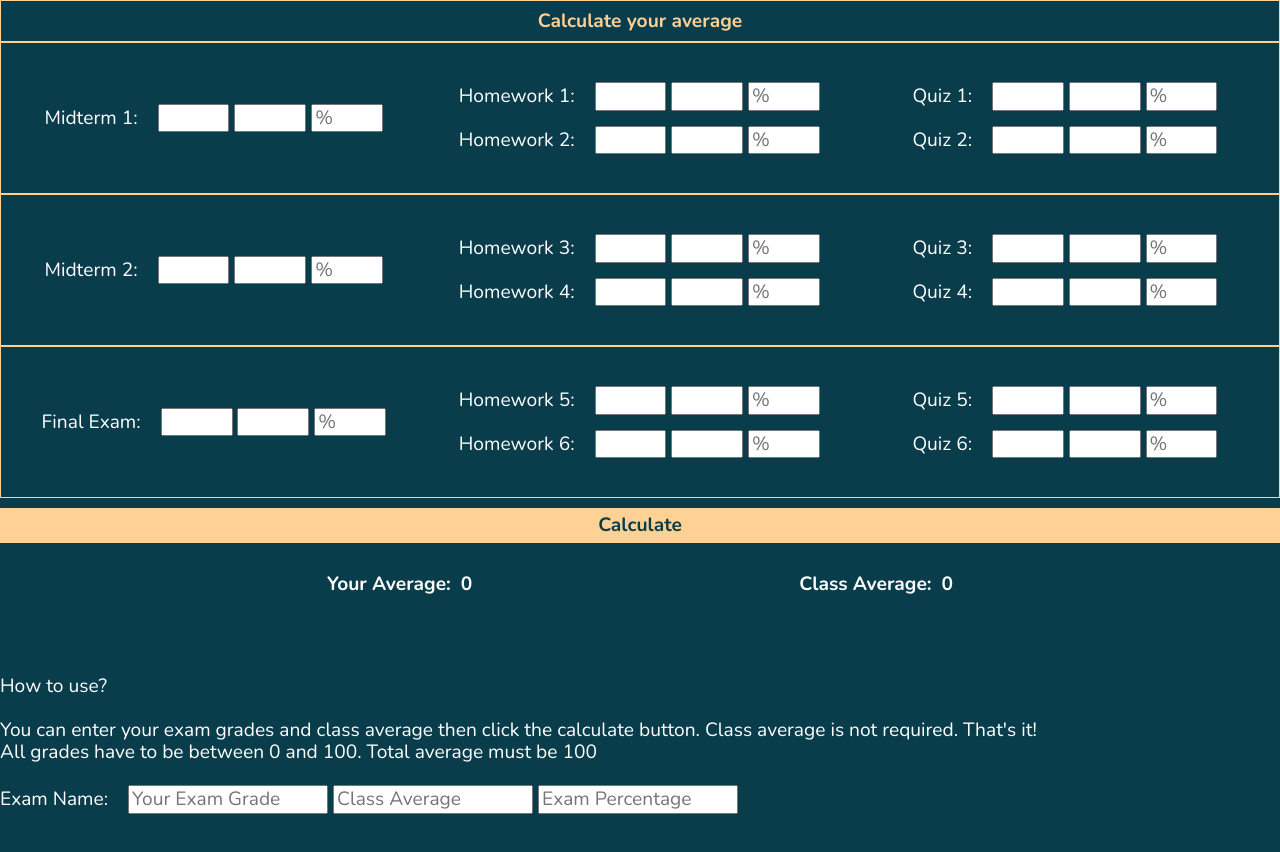
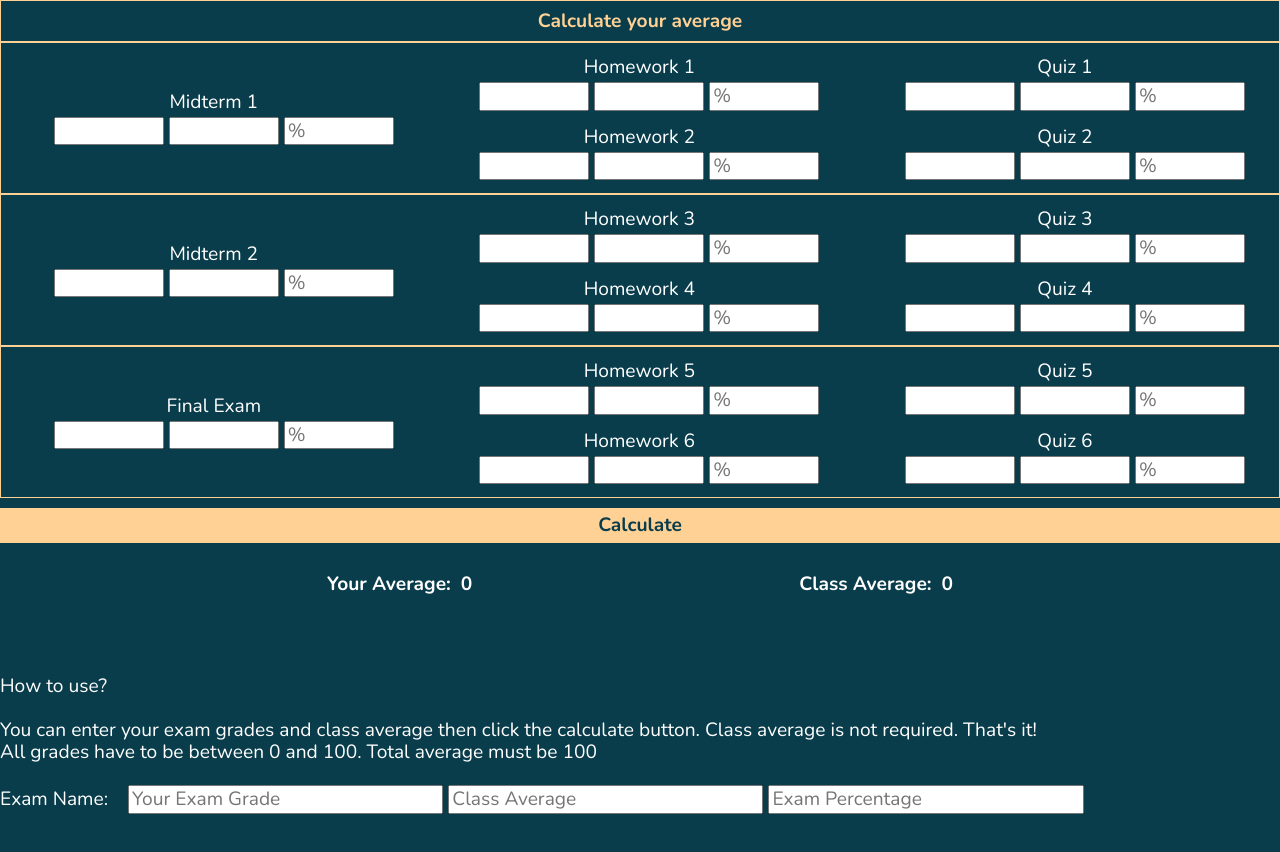
Before and after one commit to mustafaberat/Find-Your-Average-Program-1, a plain HTML site: page index.html in a window 1280 px wide. Drawn offline with nearby package versions, Linux system fonts and the light colour scheme.

Commit message:
structured for small dimensions

```diff
--- a/index.css
+++ b/index.css
@@ -1,5 +1,5 @@
 .container{
-    height: 120vh;
+    min-height: 120vh;
     background-color: #093D4B;
     color: white;
     font-family: 'Nunito', sans-serif;
@@ -18,6 +18,7 @@
     justify-content: center;
     text-align: center;
     align-items: center;
+    white-space: nowrap;
 }
 
 .main-window-line1,
@@ -43,12 +44,17 @@
 }
 
 .boxes input{
-    width: 15%;
+    width: 24%;
+    min-width: 38px;
     color: black;
 }
 
 .leftmargin{
     margin-left: 20px;
+}
+
+.dontSmall{
+    margin-top: 4px;
 }
 
 .main-window-line5{
@@ -95,3 +101,7 @@
 .note-percentage{
     pointer-events: none;
 }
+
+.dontSmallNever{
+    white-space: nowrap;
+}
--- a/index.html
+++ b/index.html
@@ -1,5 +1,6 @@
 <!DOCTYPE html>
 <html lang="en">
+
 <head>
     <meta charset="UTF-8">
     <meta name="viewport" content="width=device-width, initial-scale=1.0">
@@ -11,6 +12,7 @@
     <link rel="stylesheet" href="index.css">
     <script text="text/index.js" src="index.js"></script>
 </head>
+
 <body>
     <div class="container">
         <div class="main-window">
@@ -24,33 +26,64 @@
             <div class="main-window-line2">
                 <div class="main-window-line2-box1 main-window-line-box">
                     <div class="boxes">
-                        Midterm 1:<input type="number" id="midterm1-exam" name="averagebox" maxlength="3" size="3" class="boxes-input leftmargin">
-                        <input type="number" id="midterm1-class" name="classaveragebox" maxlength="3" size="3" class="boxes-input">
-                        <input type="number" id="midterm1-percentage" name="percentage" maxlength="3" size="3" class="boxes-input" placeholder="%">
+                        Midterm 1
+                        <div class="dontSmall">
+                            <input type="number" id="midterm1-exam" name="averagebox" maxlength="3" size="3"
+                                class="boxes-input leftmargin">
+                            <input type="number" id="midterm1-class" name="classaveragebox" maxlength="3" size="3"
+                                class="boxes-input">
+                            <input type="number" id="midterm1-percentage" name="percentage" maxlength="3" size="3"
+                                class="boxes-input" placeholder="%">
+                        </div>
                     </div>
                 </div>
                 <div class="main-window-line2-box2 main-window-line-box">
                     <div class="boxes">
-                        Homework 1:<input type="number" id="homework1-exam" name="averagebox" maxlength="3" size="3" class="boxes-input leftmargin">
-                        <input type="number" id="homework1-class" name="classaveragebox" maxlength="3" size="3" class="boxes-input">
-                        <input type="number" id="homework1-percentage" name="percentage" maxlength="3" size="3" class="boxes-input" placeholder="%">
+                        Homework 1
+                        <div class="dontSmall">
+                            <input type="number" id="homework1-exam" name="averagebox" maxlength="3" size="3"
+                                class="boxes-input leftmargin">
+                            <input type="number" id="homework1-class" name="classaveragebox" maxlength="3" size="3"
+                                class="boxes-input">
+                            <input type="number" id="homework1-percentage" name="percentage" maxlength="3" size="3"
+                                class="boxes-input" placeholder="%">
+                        </div>
                     </div>
                     <div class="boxes boxesIncludeTwo">
-                        Homework 2:<input type="number" id="homework2-exam" name="averagebox" maxlength="3" size="3" class="boxes-input leftmargin">
-                        <input type="number" id="homework2-class" name="classaveragebox" maxlength="3" size="3" class="boxes-input">
-                        <input type="number" id="homework2-percentage" name="percentage" maxlength="3" size="3" class="boxes-input" placeholder="%">
+                        Homework 2
+                        <div class="dontSmall">
+                            <input type="number" id="homework2-exam" name="averagebox" maxlength="3" size="3"
+                                class="boxes-input leftmargin">
+                            <input type="number" id="homework2-class" name="classaveragebox" maxlength="3" size="3"
+                                class="boxes-input">
+                            <input type="number" id="homework2-percentage" name="percentage" maxlength="3" size="3"
+                                class="boxes-input" placeholder="%">
+                        </div>
                     </div>
                 </div>
                 <div class="main-window-line2-box3 main-window-line-box">
                     <div class="boxes">
-                        Quiz 1:<input type="number" id="quiz1-exam" name="averagebox" maxlength="3" size="3" class="boxes-input leftmargin">
-                        <input type="number" id="quiz1-class" name="classaveragebox" maxlength="3" size="3" class="boxes-input">
-                        <input type="number" id="quiz1-percentage" name="percentage" maxlength="3" size="3" class="boxes-input" placeholder="%">
+                        Quiz 1
+                        <div class="dontSmall">
+                            <input type="number" id="quiz1-exam" name="averagebox" maxlength="3" size="3"
+                                class="boxes-input leftmargin">
+                            <input type="number" id="quiz1-class" name="classaveragebox" maxlength="3" size="3"
+                                class="boxes-input">
+                            <input type="number" id="quiz1-percentage" name="percentage" maxlength="3" size="3"
+                                class="boxes-input" placeholder="%">
+                        </div>
                     </div>
                     <div class="boxes boxesIncludeTwo">
-                        Quiz 2:<input type="number" id="quiz2-exam" name="averagebox" maxlength="3" size="3" class="boxes-input leftmargin">
-                        <input type="number" id="quiz2-class" name="classaveragebox" maxlength="3" size="3" class="boxes-input">
-                        <input type="number" id="quiz2-percentage" name="percentage" maxlength="3" size="3" class="boxes-input" placeholder="%">
+                        Quiz 2
+                        <div class="dontSmall">
+
+                            <input type="number" id="quiz2-exam" name="averagebox" maxlength="3" size="3"
+                                class="boxes-input leftmargin">
+                            <input type="number" id="quiz2-class" name="classaveragebox" maxlength="3" size="3"
+                                class="boxes-input">
+                            <input type="number" id="quiz2-percentage" name="percentage" maxlength="3" size="3"
+                                class="boxes-input" placeholder="%">
+                        </div>
                     </div>
                 </div>
             </div>
@@ -59,33 +92,66 @@
             <div class="main-window-line3">
                 <div class="main-window-line3-box1 main-window-line-box">
                     <div class="boxes">
-                        Midterm 2:<input type="number" id="midterm2-exam" name="averagebox" maxlength="3" size="3" class="boxes-input leftmargin">
-                        <input type="number" id="midterm2-class" name="classaveragebox" maxlength="3" size="3" class="boxes-input">
-                        <input type="number" id="midterm2-percentage" name="percentage" maxlength="3" size="3" class="boxes-input" placeholder="%">
+                        Midterm 2
+                        <div class="dontSmall">
+
+                            <input type="number" id="midterm2-exam" name="averagebox" maxlength="3" size="3"
+                                class="boxes-input leftmargin">
+                            <input type="number" id="midterm2-class" name="classaveragebox" maxlength="3" size="3"
+                                class="boxes-input">
+                            <input type="number" id="midterm2-percentage" name="percentage" maxlength="3" size="3"
+                                class="boxes-input" placeholder="%">
+                        </div>
                     </div>
                 </div>
                 <div class="main-window-line3-box2 main-window-line-box">
                     <div class="boxes">
-                        Homework 3:<input type="number" id="homework3-exam" name="averagebox" maxlength="3" size="3" class="boxes-input leftmargin">
-                        <input type="number" id="homework3-class" name="classaveragebox" maxlength="3" size="3" class="boxes-input">
-                        <input type="number" id="homework3-percentage" name="percentage" maxlength="3" size="3" class="boxes-input" placeholder="%">
+                        Homework 3
+                        <div class="dontSmall">
+
+                            <input type="number" id="homework3-exam" name="averagebox" maxlength="3" size="3"
+                                class="boxes-input leftmargin">
+                            <input type="number" id="homework3-class" name="classaveragebox" maxlength="3" size="3"
+                                class="boxes-input">
+                            <input type="number" id="homework3-percentage" name="percentage" maxlength="3" size="3"
+                                class="boxes-input" placeholder="%">
+                        </div>
                     </div>
                     <div class="boxes boxesIncludeTwo">
-                        Homework 4:<input type="number" id="homework4-exam" name="averagebox" maxlength="3" size="3" class="boxes-input leftmargin">
-                        <input type="number" id="homework4-class" name="classaveragebox" maxlength="3" size="3" class="boxes-input">
-                        <input type="number" id="homework4-percentage" name="percentage" maxlength="3" size="3" class="boxes-input" placeholder="%">
+                        Homework 4
+                        <div class="dontSmall">
+
+                            <input type="number" id="homework4-exam" name="averagebox" maxlength="3" size="3"
+                                class="boxes-input leftmargin">
+                            <input type="number" id="homework4-class" name="classaveragebox" maxlength="3" size="3"
+                                class="boxes-input">
+                            <input type="number" id="homework4-percentage" name="percentage" maxlength="3" size="3"
+                                class="boxes-input" placeholder="%">
+                        </div>
                     </div>
                 </div>
                 <div class="main-window-line3-box3 main-window-line-box">
                     <div class="boxes">
-                        Quiz 3:<input type="number" id="quiz3-exam" name="averagebox" maxlength="3" size="3" class="boxes-input leftmargin">
-                        <input type="number" id="quiz3-class" name="classaveragebox" maxlength="3" size="3" class="boxes-input">
-                        <input type="number" id="quiz3-percentage" name="percentage" maxlength="3" size="3" class="boxes-input" placeholder="%">
+                        Quiz 3
+                        <div class="dontSmall">
+                            <input type="number" id="quiz3-exam" name="averagebox" maxlength="3" size="3"
+                                class="boxes-input leftmargin">
+                            <input type="number" id="quiz3-class" name="classaveragebox" maxlength="3" size="3"
+                                class="boxes-input">
+                            <input type="number" id="quiz3-percentage" name="percentage" maxlength="3" size="3"
+                                class="boxes-input" placeholder="%">
+                        </div>
                     </div>
                     <div class="boxes boxesIncludeTwo">
-                        Quiz 4:<input type="number" id="quiz4-exam" name="averagebox" maxlength="3" size="3" class="boxes-input leftmargin">
-                        <input type="number" id="quiz4-class" name="classaveragebox" maxlength="3" size="3" class="boxes-input">
-                        <input type="number" id="quiz4-percentage" name="percentage" maxlength="3" size="3" class="boxes-input" placeholder="%">
+                        Quiz 4
+                        <div class="dontSmall">
+                            <input type="number" id="quiz4-exam" name="averagebox" maxlength="3" size="3"
+                                class="boxes-input leftmargin">
+                            <input type="number" id="quiz4-class" name="classaveragebox" maxlength="3" size="3"
+                                class="boxes-input">
+                            <input type="number" id="quiz4-percentage" name="percentage" maxlength="3" size="3"
+                                class="boxes-input" placeholder="%">
+                        </div>
                     </div>
                 </div>
             </div>
@@ -94,33 +160,63 @@
             <div class="main-window-line4">
                 <div class="main-window-line4-box1 main-window-line-box">
                     <div class="boxes">
-                        Final Exam:<input type="number" id="final-exam" name="averagebox" maxlength="3" size="3" class="boxes-input leftmargin">
-                        <input type="number" id="final-class" name="classaveragebox" maxlength="3" size="3" class="boxes-input">
-                        <input type="number" id="final-percentage" name="percentage" maxlength="3" size="3" class="boxes-input" placeholder="%">
+                        Final Exam
+                        <div class="dontSmall">
+                            <input type="number" id="final-exam" name="averagebox" maxlength="3" size="3"
+                                class="boxes-input leftmargin">
+                            <input type="number" id="final-class" name="classaveragebox" maxlength="3" size="3"
+                                class="boxes-input">
+                            <input type="number" id="final-percentage" name="percentage" maxlength="3" size="3"
+                                class="boxes-input" placeholder="%">
+                        </div>
                     </div>
                 </div>
                 <div class="main-window-line4-box2 main-window-line-box">
                     <div class="boxes">
-                        Homework 5:<input type="number" id="homework5-exam" name="averagebox" maxlength="3" size="3" class="boxes-input leftmargin">
-                        <input type="number" id="homework5-class" name="classaveragebox" maxlength="3" size="3" class="boxes-input">
-                        <input type="number" id="homework5-percentage" name="percentage" maxlength="3" size="3" class="boxes-input" placeholder="%">
+                        Homework 5
+                        <div class="dontSmall">
+                            <input type="number" id="homework5-exam" name="averagebox" maxlength="3" size="3"
+                                class="boxes-input leftmargin">
+                            <input type="number" id="homework5-class" name="classaveragebox" maxlength="3" size="3"
+                                class="boxes-input">
+                            <input type="number" id="homework5-percentage" name="percentage" maxlength="3" size="3"
+                                class="boxes-input" placeholder="%">
+                        </div>
                     </div>
                     <div class="boxes boxesIncludeTwo">
-                        Homework 6:<input type="number" id="homework6-exam" name="averagebox" maxlength="3" size="3" class="boxes-input leftmargin">
-                        <input type="number" id="homework6-class" name="classaveragebox" maxlength="3" size="3" class="boxes-input">
-                        <input type="number" id="homework6-percentage" name="percentage" maxlength="3" size="3" class="boxes-input" placeholder="%">
+                        Homework 6
+                        <div class="dontSmall">
+                            <input type="number" id="homework6-exam" name="averagebox" maxlength="3" size="3"
+                                class="boxes-input leftmargin">
+                            <input type="number" id="homework6-class" name="classaveragebox" maxlength="3" size="3"
+                                class="boxes-input">
+                            <input type="number" id="homework6-percentage" name="percentage" maxlength="3" size="3"
+                                class="boxes-input" placeholder="%">
+                        </div>
                     </div>
                 </div>
                 <div class="main-window-line4-box3 main-window-line-box">
                     <div class="boxes">
-                        Quiz 5:<input type="number" id="quiz5-exam" name="averagebox" maxlength="3" size="3" class="boxes-input leftmargin">
-                        <input type="number" id="quiz5-class" name="classaveragebox" maxlength="3" size="3" class="boxes-input">
-                        <input type="number" id="quiz5-percentage" name="percentage" maxlength="3" size="3" class="boxes-input" placeholder="%">
+                        Quiz 5
+                        <div class="dontSmall">
+                            <input type="number" id="quiz5-exam" name="averagebox" maxlength="3" size="3"
+                                class="boxes-input leftmargin">
+                            <input type="number" id="quiz5-class" name="classaveragebox" maxlength="3" size="3"
+                                class="boxes-input">
+                            <input type="number" id="quiz5-percentage" name="percentage" maxlength="3" size="3"
+                                class="boxes-input" placeholder="%">
+                        </div>
                     </div>
                     <div class="boxes boxesIncludeTwo">
-                        Quiz 6:<input type="number" id="quiz6-exam" name="averagebox" maxlength="3" size="3" class="boxes-input leftmargin">
-                        <input type="number" id="quiz6-class" name="classaveragebox" maxlength="3" size="3" class="boxes-input">
-                        <input type="number" id="quiz6-percentage" name="percentage" maxlength="3" size="3" class="boxes-input" placeholder="%">
+                        Quiz 6
+                        <div class="dontSmall">
+                            <input type="number" id="quiz6-exam" name="averagebox" maxlength="3" size="3"
+                                class="boxes-input leftmargin">
+                            <input type="number" id="quiz6-class" name="classaveragebox" maxlength="3" size="3"
+                                class="boxes-input">
+                            <input type="number" id="quiz6-percentage" name="percentage" maxlength="3" size="3"
+                                class="boxes-input" placeholder="%">
+                        </div>
                     </div>
                 </div>
             </div>
@@ -145,13 +241,17 @@
             <!-- LINE7 - Info about page -->
             <div class="main-window-line7">
                 <p>How to use? </p><br>
-                <p>You can enter your exam grades and class average then click the calculate button. Class average is not required. That's it! </p>
+                <p>You can enter your exam grades and class average then click the calculate button. Class average is
+                    not required. That's it! </p>
                 <p>All grades have to be between 0 and 100. Total average must be 100</p> <br>
                 <div class="main-window-line7-box">
-                    <div class="boxes">
-                        Exam Name:<input type="text" name="note-averagebox" class="boxes-input leftmargin" placeholder="Your Exam Grade" style="pointer-events: none">
-                        <input type="text" name="note-classaveragebox" class="boxes-input" placeholder="Class Average" style="pointer-events: none">
-                        <input type="text" name="note-percentage" class="boxes-input" placeholder="Exam Percentage" style="pointer-events: none">
+                    <div class="boxes dontSmallNever">
+                        Exam Name:<input type="text" name="note-averagebox" class="boxes-input leftmargin"
+                            placeholder="Your Exam Grade" style="pointer-events: none">
+                        <input type="text" name="note-classaveragebox" class="boxes-input" placeholder="Class Average"
+                            style="pointer-events: none">
+                        <input type="text" name="note-percentage" class="boxes-input" placeholder="Exam Percentage"
+                            style="pointer-events: none">
                     </div>
                 </div>
             </div>
@@ -159,4 +259,5 @@
         </div><!-- mainWindowDiv -->
     </div><!-- containerDiv -->
 </body>
+
 </html>
```
Also changed, not shown: ortalama bulan program.html (added, +162 -0 lines).
